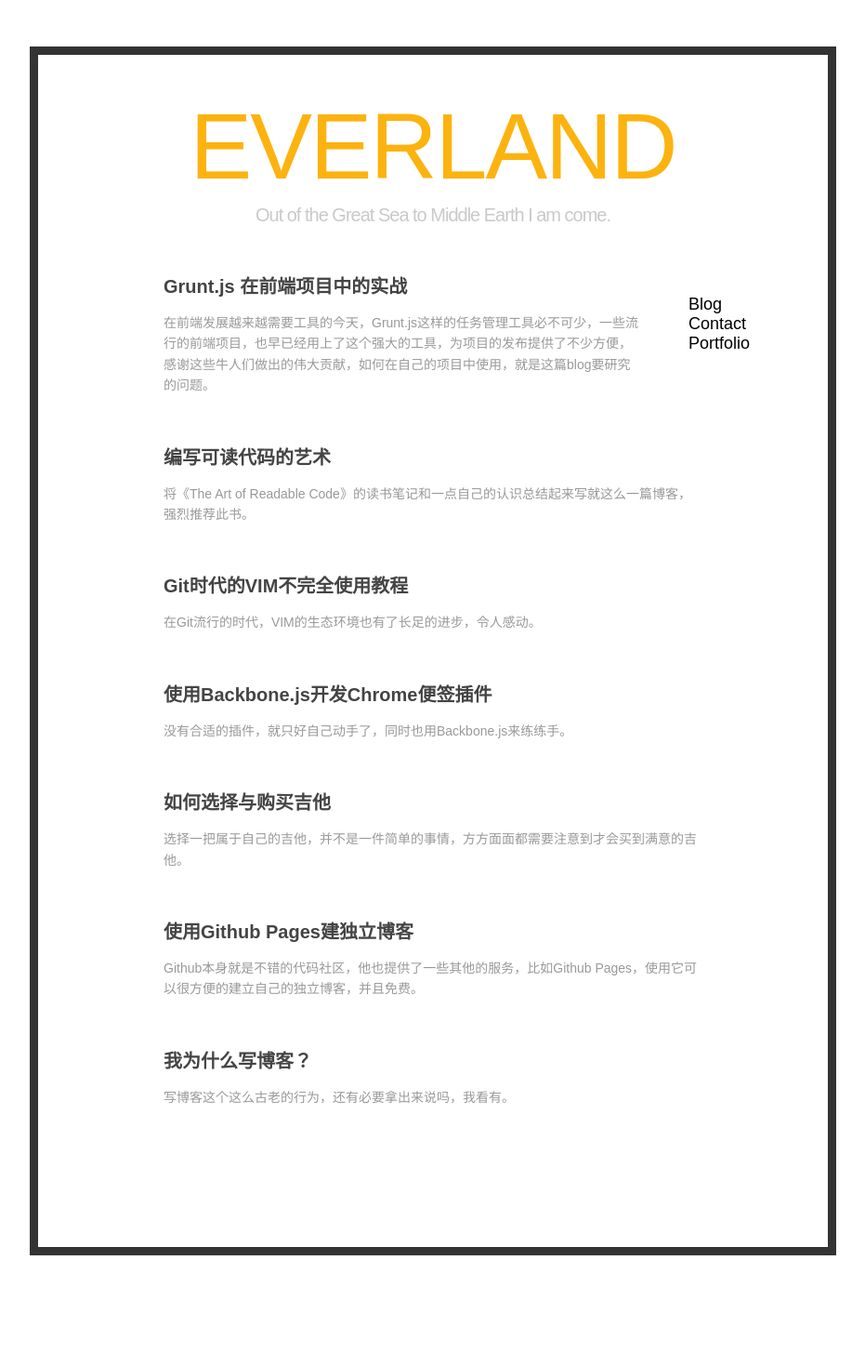
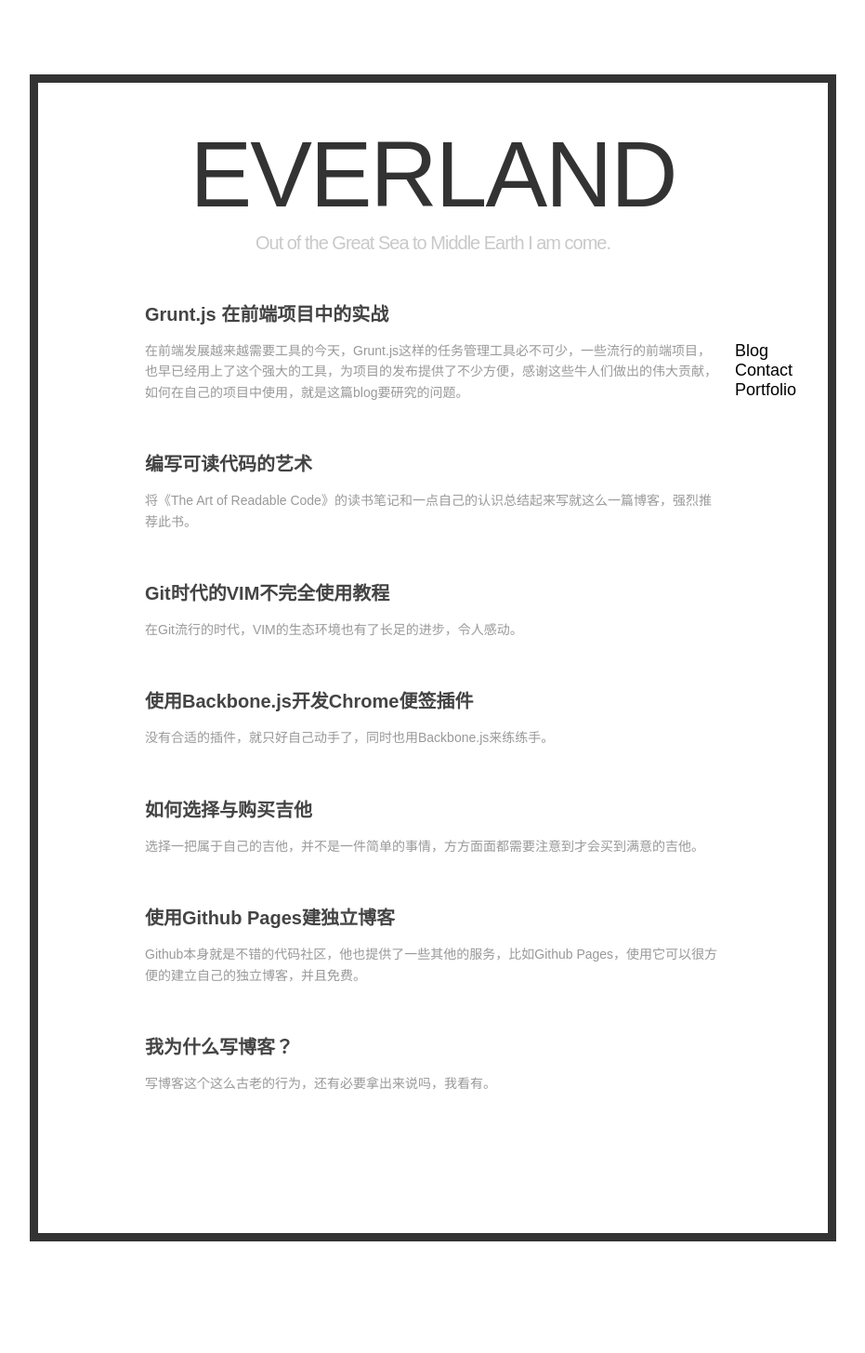
Before and after one commit to lynettelu/lynettelu.github.io, a Jekyll site: the page built from index.md, in a window 1280 px wide. Shown: the whole page at 93% size, without its empty margins (174-1105 px from the left). Built offline with Jekyll 4.4.1, drawn with Linux system fonts in a browser that asks for light colours; Markdown is read by kramdown in place of the engine named in the settings; before the commit the page ends 1430 px from its top, so only the background shows below that.

Commit message:
modify index style

```diff
--- a/css/default.css
+++ b/css/default.css
@@ -78,7 +78,7 @@ pre ol{margin-left:25px;list-style-type:decimal;}
                     z-index:-1;
              }
           .header h1 a {
-                    color: {color:Inline Link};
+                    color: #333333;
                     font-weight:100;
                     border:0 !important;
                     text-decoration: none;
@@ -124,9 +124,9 @@ pre ol{margin-left:25px;list-style-type:decimal;}
                           }
 
 .section {
-    margin-top: 50px;
+    margin-top: 80px;
     margin-left: auto;
-    margin-bottom: 80px;
+    margin-bottom: 120px;
     margin-right: auto;
     padding-top: 80px;
     padding-bottom: 100px;
@@ -134,14 +134,17 @@ pre ol{margin-left:25px;list-style-type:decimal;}
     border: 9px solid #333;
 }
 
-.index-content .artical-list { width:80%; margin:0 auto;  }
-.index-content .artical-list li { margin:50px;}
+.index-content .artical-list { width:80%; margin:40px auto;  }
+.index-content .artical-list li { margin-left:30px;
+                                  margin-right: 30px;
+                                  margin-top: 50px;
+                                  margin-bottom: 50px;}
 .index-content h2 { font-size:20px; margin-bottom:15px; }
 .index-content h2 a { color:#444 }
 .index-content h2 a:hover { color:#FCB310; text-decoration:none; }
 .index-content .title-desc {color:#999;font-size:14px;line-height:1.6em;}
 
-.index-content .artical-cate { width:100px; padding-bottom: 80px;float: right;margin: 50px; }
+.index-content .artical-cate { width:100px; padding-bottom: 80px;float: right;margin-top: 70px; }
 .index-content .artical-cate li { display:block; zoom:1; font-size:18px; width:100px; cursor:pointer; }
 .index-content .artical-cate li a,
 .index-content .artical-cate li a:visited { display:block; zoom:1; color:#000; width:100%; }
```
